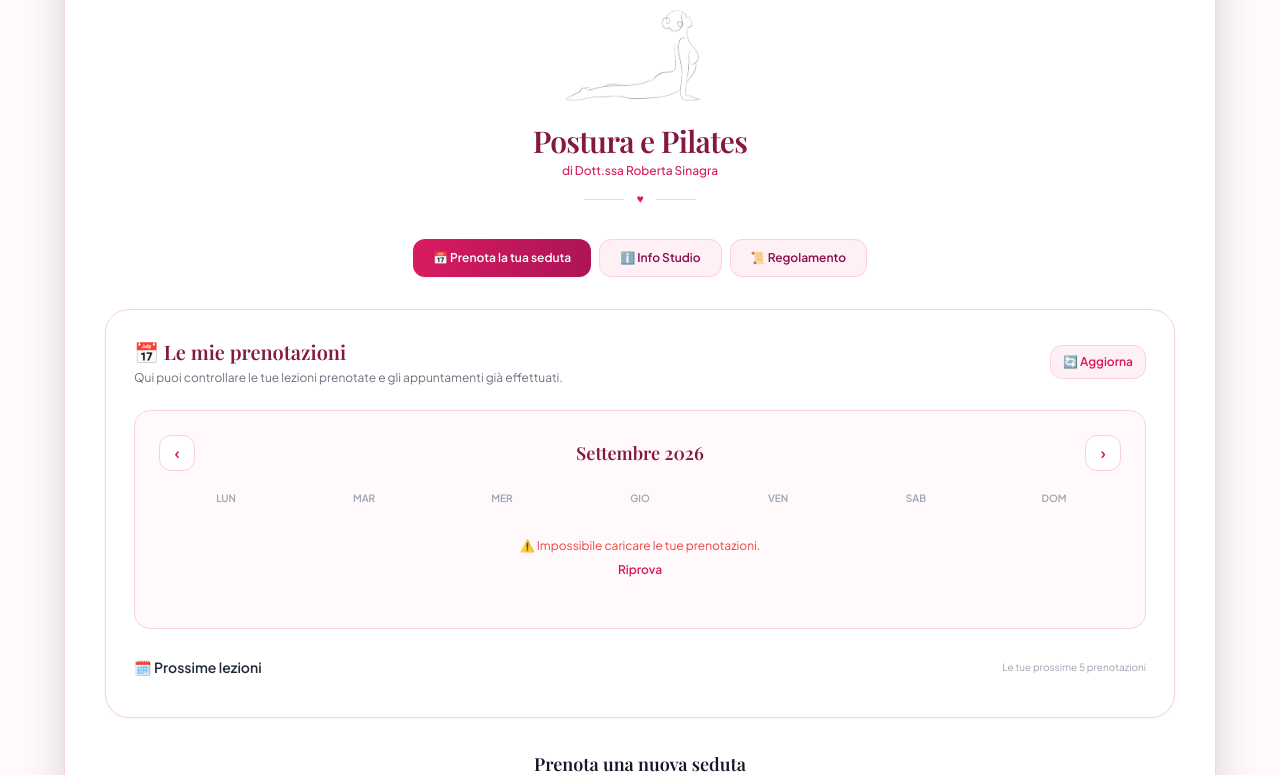
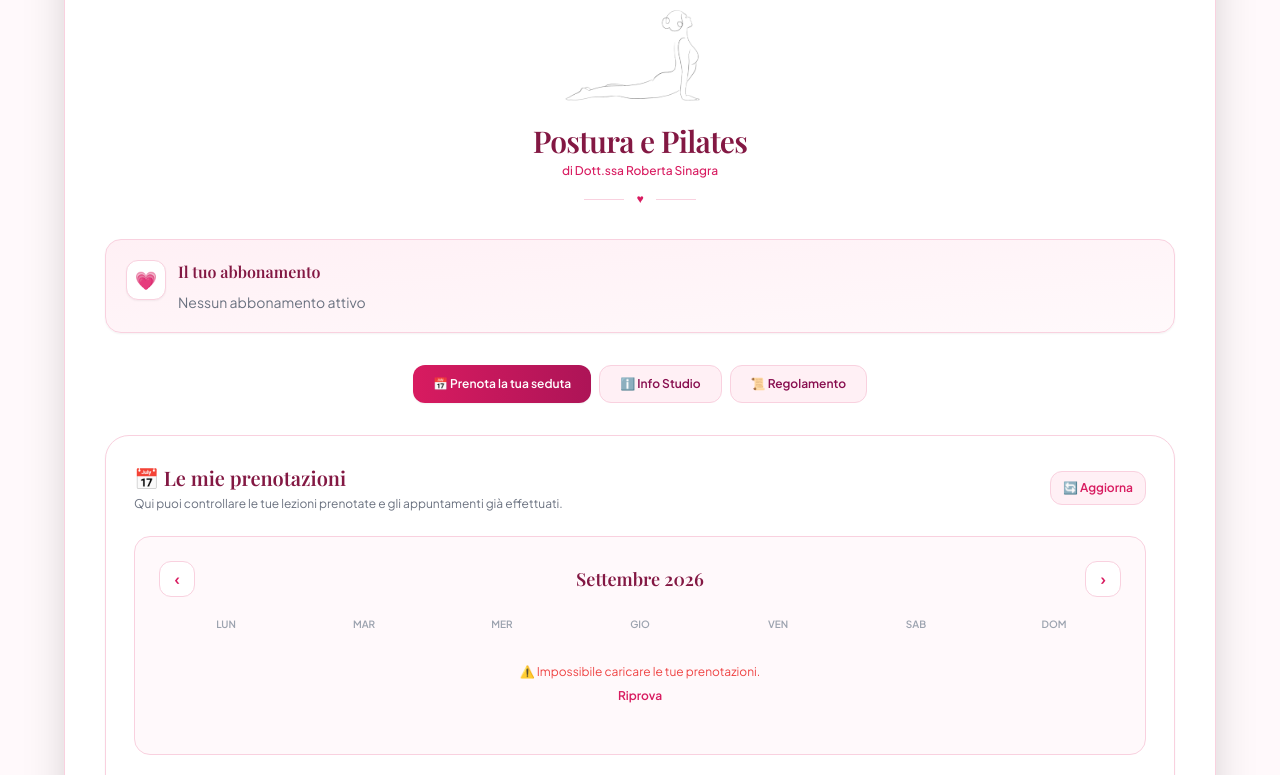
Before and after one commit to TribalTW/posturaepilates, a FastAPI app: template pilates-webapp/templates/prenota.html in a window 1280 px wide. Shown: the part 131-906 px from the top of the page. Run offline with FastAPI, Linux system fonts and the light colour scheme; the template is opened without the code that fills it, so the values that code supplies are empty; parts of the project's set-up code (start-up, migrations or seed data) failed here and were passed over; some libraries are stand-ins or nearby versions; some web fonts are replaced.

Commit message:
Update prenota.html

```diff
--- a/pilates-webapp/templates/prenota.html
+++ b/pilates-webapp/templates/prenota.html
@@ -88,6 +88,108 @@
 
     </div>
 
+<!-- ====================================================== -->
+<!-- ABBONAMENTO -->
+<!-- ====================================================== -->
+
+<section class="mb-8">
+
+    <div class="bg-gradient-to-br from-[#fff0f5] to-[#fff9fb] border border-[#f9d1df] rounded-2xl p-4 sm:p-5 shadow-sm">
+
+        <div class="flex items-start gap-3">
+
+            <!-- ICONA -->
+
+            <div class="flex-shrink-0 w-10 h-10 rounded-xl bg-white border border-[#f9d1df] flex items-center justify-center text-lg shadow-sm">
+                💗
+            </div>
+
+
+            <!-- CONTENUTO -->
+
+            <div class="flex-1 min-w-0">
+
+                <h2 class="text-sm sm:text-base font-serif-title font-bold text-pink-900">
+                    Il tuo abbonamento
+                </h2>
+
+
+                {% if tipo_abbonamento %}
+
+                    <!-- TIPO ABBONAMENTO -->
+
+                    <div class="mt-2">
+
+                        <span class="inline-flex items-center bg-white border border-[#f9d1df] text-[#AD1457] px-3 py-1.5 rounded-lg text-xs sm:text-sm font-bold shadow-sm">
+                            {{ tipo_abbonamento }}
+                        </span>
+
+                    </div>
+
+
+                    <!-- INFORMAZIONI -->
+
+                    <div class="mt-3 space-y-2">
+
+                        {% if tipo_abbonamento == "10 sedute" %}
+
+                            <div class="flex items-center gap-2 text-xs sm:text-sm text-gray-700">
+
+                                <span class="flex-shrink-0">
+                                    🟢
+                                </span>
+
+                                <span>
+                                    <strong class="text-gray-900">
+                                        {{ sedute_residue }}
+                                    </strong>
+                                    sedute disponibili
+                                </span>
+
+                            </div>
+
+                        {% endif %}
+
+
+                        {% if data_fine_abbonamento %}
+
+                            <div class="flex items-center gap-2 text-xs sm:text-sm text-gray-600">
+
+                                <span class="flex-shrink-0">
+                                    📅
+                                </span>
+
+                                <span>
+                                    Valido fino al
+                                    <strong class="text-gray-800">
+                                        {{ data_fine_abbonamento }}
+                                    </strong>
+                                </span>
+
+                            </div>
+
+                        {% endif %}
+
+                    </div>
+
+
+                {% else %}
+
+                    <!-- NESSUN ABBONAMENTO -->
+
+                    <p class="text-xs sm:text-sm text-gray-500 mt-2">
+                        Nessun abbonamento attivo
+                    </p>
+
+                {% endif %}
+
+            </div>
+
+        </div>
+
+    </div>
+
+</section>
 
     <!-- ====================================================== -->
     <!-- NAVIGAZIONE -->
```
